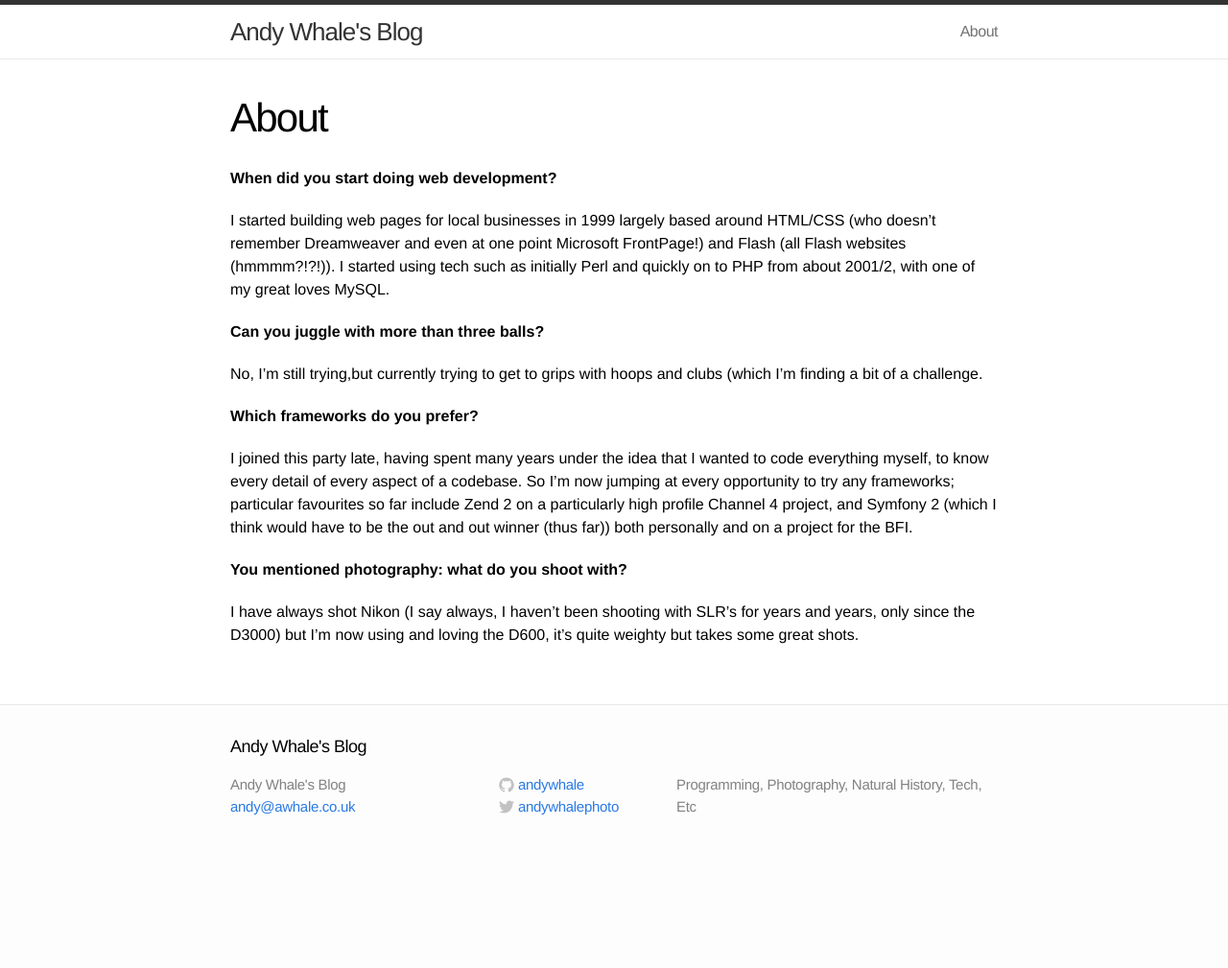
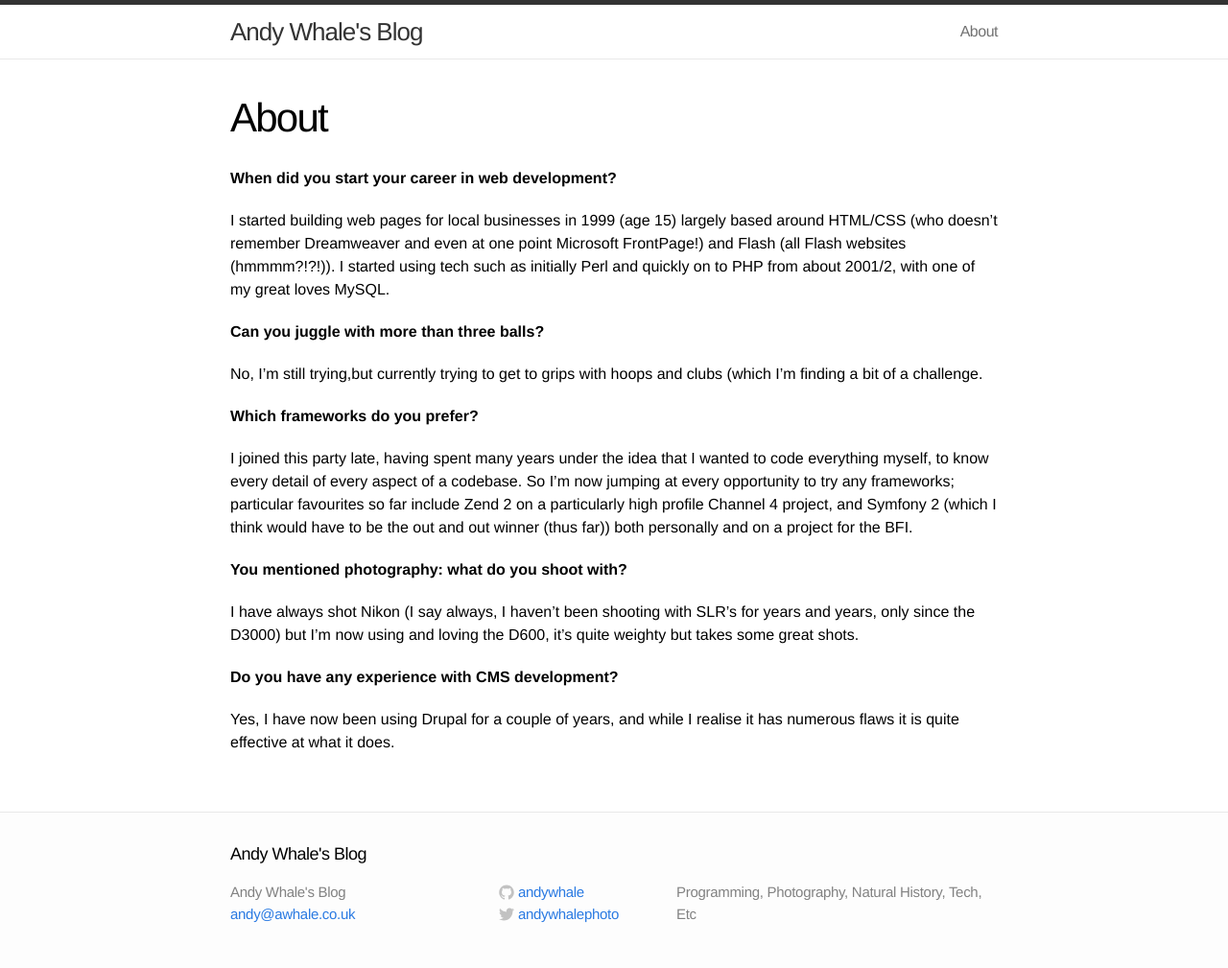
Before and after one commit to andywhale/andywhale.github.io, a Jekyll site: the page built from about.md, in a window 1280 px wide. Shown: the whole page at 96% size. Built offline with Jekyll 4.4.1, drawn with Linux system fonts in a browser that asks for light colours; before the commit the page ends 900 px from its top, so only the background shows below that.

Commit message:
Update about.md

```diff
--- a/about.md
+++ b/about.md
@@ -4,9 +4,9 @@ title: About
 permalink: /about/
 ---
 
-**When did you start doing web development?**
+**When did you start your career in web development?**
 
-I started building web pages for local businesses in 1999 largely based around HTML/CSS (who doesn't remember Dreamweaver and even at one point Microsoft FrontPage!) and Flash (all Flash websites (hmmmm?!?!)). I started using tech such as initially Perl and quickly on to PHP from about 2001/2, with one of my great loves MySQL.
+I started building web pages for local businesses in 1999 (age 15) largely based around HTML/CSS (who doesn't remember Dreamweaver and even at one point Microsoft FrontPage!) and Flash (all Flash websites (hmmmm?!?!)). I started using tech such as initially Perl and quickly on to PHP from about 2001/2, with one of my great loves MySQL.
 
 **Can you juggle with more than three balls?**
 
@@ -19,3 +19,7 @@ I joined this party late, having spent many years under the idea that I wanted t
 **You mentioned photography: what do you shoot with?**
 
 I have always shot Nikon (I say always, I haven't been shooting with SLR's for years and years, only since the D3000) but I'm now using and loving the D600, it's quite weighty but takes some great shots.
+
+**Do you have any experience with CMS development?**
+
+Yes, I have now been using Drupal for a couple of years, and while I realise it has numerous flaws it is quite effective at what it does.
```
